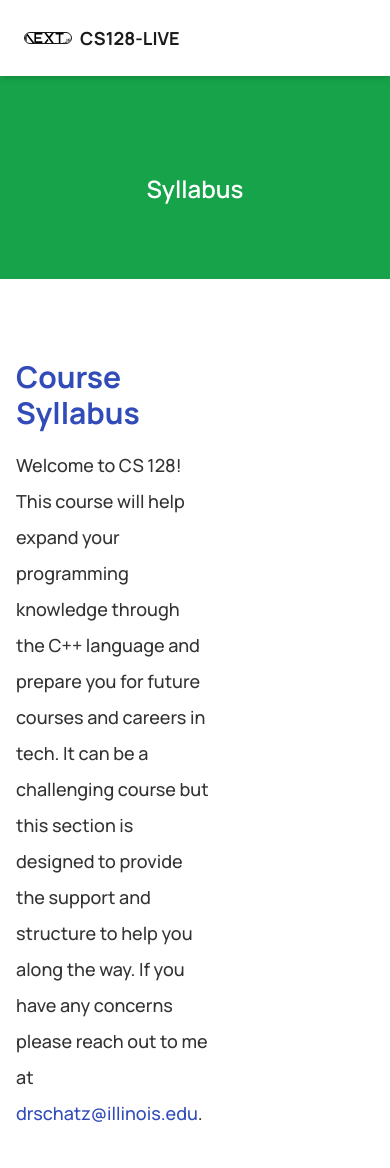
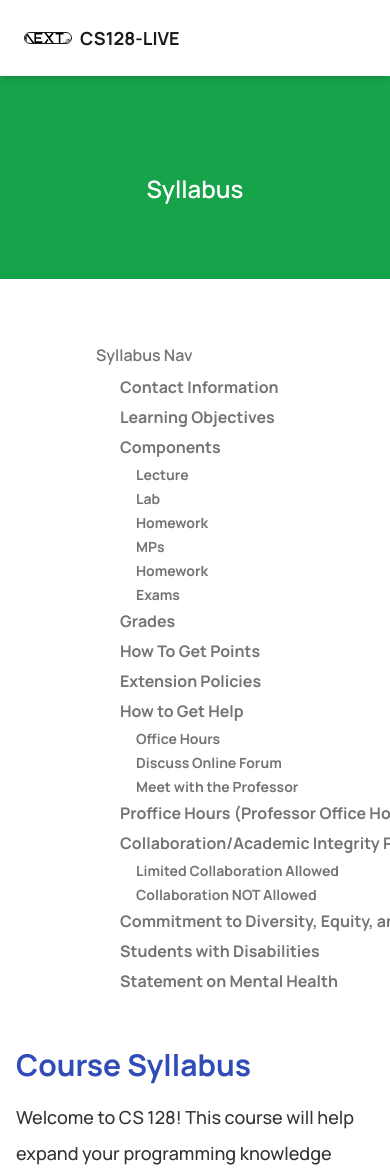
Before and after one commit to drschatz/cs-128-live-web, a Next.js app: page /syllabus in a window 390 px wide. Shown: the top 1168 px of the page. Built offline with nearby package versions, Linux system fonts and the light colour scheme.

Commit message:
responsive syllabus page

```diff
--- /dev/null
+++ b/lib/getPostContent.js
@@ -0,0 +1,11 @@
+import fs from "fs";
+import matter from "gray-matter";
+
+export default function getPostContent(slug) {
+  const folder = "syllabus/";
+  const file = folder + `${slug}.md`;
+  const content = fs.readFileSync(file, "utf8");
+
+  const matterResult = matter(content);
+  return matterResult;
+}
--- a/lib/getPostMetadata.js
+++ /dev/null
@@ -1,19 +0,0 @@
-import fs from "fs";
-import matter from "gray-matter";
-
-export default function getPostMetadata(basePath) {
-  const folder = basePath + "/";
-  const files = fs.readdirSync(folder);
-  const markdownPosts = files.filter((file) => file.endsWith(".md"));
-
-  // get the file data
-  const posts = markdownPosts.map((filename) => {
-    const fileContents = fs.readFileSync(`${basePath}/${filename}`, "utf8");
-    const matterResult = matter(fileContents);
-    return {
-      title: matterResult.data.title,
-      slug: filename.replace(".md", ""),
-    };
-  });
-  return posts;
-}
--- a/src/app/syllabus/page.js
+++ b/src/app/syllabus/page.js
@@ -1,30 +1,5 @@
-import React from "react";
-
 import Markdown from "markdown-to-jsx";
-import getPostMetadata from "@/lib/getPostMetadata";
-import fs from "fs";
-import matter from "gray-matter";
-
-function getPostContent(slug) {
-  const folder = "syllabus/";
-  const file = folder + `${slug}.md`;
-  const content = fs.readFileSync(file, "utf8");
-
-  const matterResult = matter(content);
-  return matterResult;
-}
-
-export const generateStaticParams = async () => {
-  const posts = getPostMetadata("syllabus");
-  return posts.map((post) => ({ slug: post.slug }));
-};
-
-export async function generateMetadata({ params, searchParams }) {
-  const id = params?.slug ? " ⋅ " + params?.slug : "";
-  return {
-    title: `${id.replaceAll("_", " ")}`,
-  };
-}
+import getPostContent from "@/lib/getPostContent";
 
 const CourseBook = () => {
   const slug = "syllabus";
@@ -41,100 +16,102 @@ const CourseBook = () => {
         </div>
         <div className="absolute top-0 left-0 right-0 bottom-0 h-full bg-green/60 dark:bg-dark/40" />
       </div>
-      <div className="flex mb-8">
-        <div className="w-4/12 hidden sm:block  mt-8 ml-24 text-base text-gray ">
+      <div className="flex mb-8 sm:flex-row flex-col">
+        <div className="w-full sm:w-4/12 sm:block mt-8 ml-24 text-base text-gray">
           <h3 className="mb-2 sticky top-24 font-semibold">Syllabus Nav</h3>
           <ul className="ml-4 sticky top-32">
-            <li className="hover:text-accent mb-2">
+            <li className="hover:text-accent mb-1.5">
               <a href="#contact-information" className="ml-2">
                 <strong>Contact Information</strong>
               </a>
             </li>
-            <li className="hover:text-accent mb-2">
+            <li className="hover:text-accent mb-1.5">
               <a href="#learning-objectives" className="ml-2">
                 <strong>Learning Objectives</strong>
               </a>
             </li>
-            <li className="hover:text-accent mb-2">
+            <li className="hover:text-accent mb-1.5">
               <a href="#components" className="ml-2">
                 <strong>Components</strong>
               </a>
             </li>
-            <ul className="ml-4">
-              <li className="hover:text-accent mb-2">
+
+            <ul className="ml-4 text-sm">
+              <li className="hover:text-accent mb-1">
                 <a href="#lecture" className="ml-2">
                   <strong>Lecture</strong>
                 </a>
               </li>
-              <li className="hover:text-accent mb-2">
+              <li className="hover:text-accent mb-1">
                 <a href="#lab" className="ml-2">
                   <strong>Lab</strong>
                 </a>
               </li>
-              <li className="hover:text-accent mb-2">
+              <li className="hover:text-accent mb-1">
                 <a href="#homework" className="ml-2">
                   <strong>Homework</strong>
                 </a>
               </li>
-              <li className="hover:text-accent mb-2">
+              <li className="hover:text-accent mb-1">
                 <a href="#mps" className="ml-2">
                   <strong>MPs</strong>
                 </a>
               </li>
-              <li className="hover:text-accent mb-2">
+              <li className="hover:text-accent mb-1">
                 <a href="#homework" className="ml-2">
                   <strong>Homework</strong>
                 </a>
               </li>
-              <li className="hover:text-accent mb-2">
+              <li className="hover:text-accent mb-1">
                 <a href="#exams" className="ml-2">
                   <strong>Exams</strong>
                 </a>
               </li>
             </ul>
-            <li className="hover:text-accent mb-2">
+
+            <li className="hover:text-accent mb-1.5">
               <a href="#grades" className="ml-2">
                 <strong>Grades</strong>
               </a>
             </li>
-            <li className="hover:text-accent mb-2">
+            <li className="hover:text-accent mb-1.5">
               <a href="#how-to-get-points" className="ml-2">
                 <strong>How To Get Points</strong>
               </a>
             </li>
-            <li className="hover:text-accent mb-2">
+            <li className="hover:text-accent mb-1.5">
               <a href="#extension-policies" className="ml-2">
                 <strong>Extension Policies</strong>
               </a>
             </li>
-            <li className="hover:text-accent mb-2">
+            <li className="hover:text-accent mb-1.5">
               <a href="#how-to-get-help" className="ml-2">
                 <strong>How to Get Help</strong>
               </a>
             </li>
-            <ul className="ml-4">
-              <li className="hover:text-accent mb-2">
+            <ul className="ml-4 text-sm">
+              <li className="hover:text-accent mb-1">
                 <a href="#office-hours" className="ml-2">
                   <strong>Office Hours</strong>
                 </a>
               </li>
-              <li className="hover:text-accent mb-2">
+              <li className="hover:text-accent mb-1">
                 <a href="#discuss-online-forum" className="ml-2">
                   <strong>Discuss Online Forum</strong>
                 </a>
               </li>
-              <li className="hover:text-accent mb-2">
+              <li className="hover:text-accent mb-1">
                 <a href="#meet-with-the-professor" className="ml-2">
                   <strong>Meet with the Professor</strong>
                 </a>
               </li>
             </ul>
-            <li className="hover:text-accent mb-2">
+            <li className="hover:text-accent mb-1.5">
               <a href="#proffice-hours-professor-office-hours" className="ml-2">
                 <strong>Proffice Hours (Professor Office Hours)</strong>
               </a>
             </li>
-            <li className="hover:text-accent mb-2">
+            <li className="hover:text-accent mb-1.5">
               <a
                 href="#collaborationacademic-integrity-policy"
                 className="ml-2"
@@ -142,19 +119,19 @@ const CourseBook = () => {
                 <strong>Collaboration/Academic Integrity Policy</strong>
               </a>
             </li>
-            <ul className="ml-4">
-              <li className="hover:text-accent mb-2">
+            <ul className="ml-4 text-sm">
+              <li className="hover:text-accent mb-1">
                 <a href="#limited-collaboration-allowed" className="ml-2">
                   <strong>Limited Collaboration Allowed</strong>
                 </a>
               </li>
-              <li className="hover:text-accent mb-2">
+              <li className="hover:text-accent mb-1">
                 <a href="#collaboration-not-allowed" className="ml-2">
                   <strong>Collaboration NOT Allowed</strong>
                 </a>
               </li>
             </ul>
-            <li className="hover:text-accent mb-2">
+            <li className="hover:text-accent mb-1.5">
               <a
                 href="#commitment-to-diversity-equity-and-inclusion"
                 className="ml-2"
@@ -162,19 +139,19 @@ const CourseBook = () => {
                 <strong>Commitment to Diversity, Equity, and Inclusion</strong>
               </a>
             </li>
-            <li className="hover:text-accent mb-2">
+            <li className="hover:text-accent mb-1.5">
               <a href="#students-with-disabilities" className="ml-2">
                 <strong>Students with Disabilities</strong>
               </a>
             </li>
-            <li className="hover:text-accent mb-2">
+            <li className="hover:text-accent mb-1.5">
               <a href="#statement-on-mental-health" className="ml-2">
                 <strong>Statement on Mental Health</strong>
               </a>
             </li>
           </ul>
         </div>
-        <div className="w-7/12 mt-8 p-4 ">
+        <div className="w-full sm:w-7/12 mt-8 p-4">
           <div className="mb-8 ">
             <h1 className="text-3xl font-bold mb-4 text-accent">
               Course Syllabus
@@ -320,7 +297,7 @@ const CourseBook = () => {
             </Markdown>
           </div>
         </div>
-        <div className="w-1/12"></div>
+        <div className="hidden sm:block w-1/12"></div>
       </div>
     </main>
   );
```
